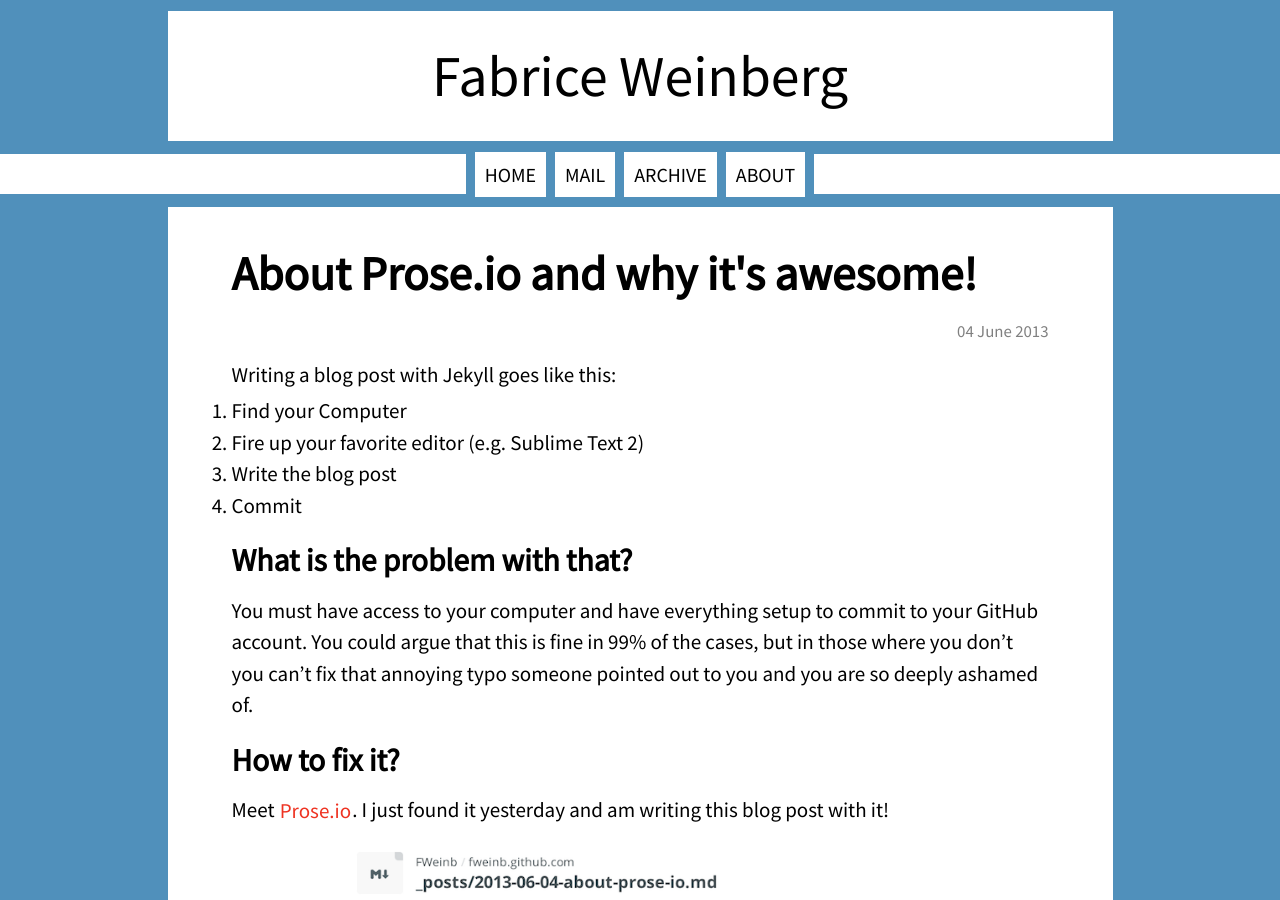
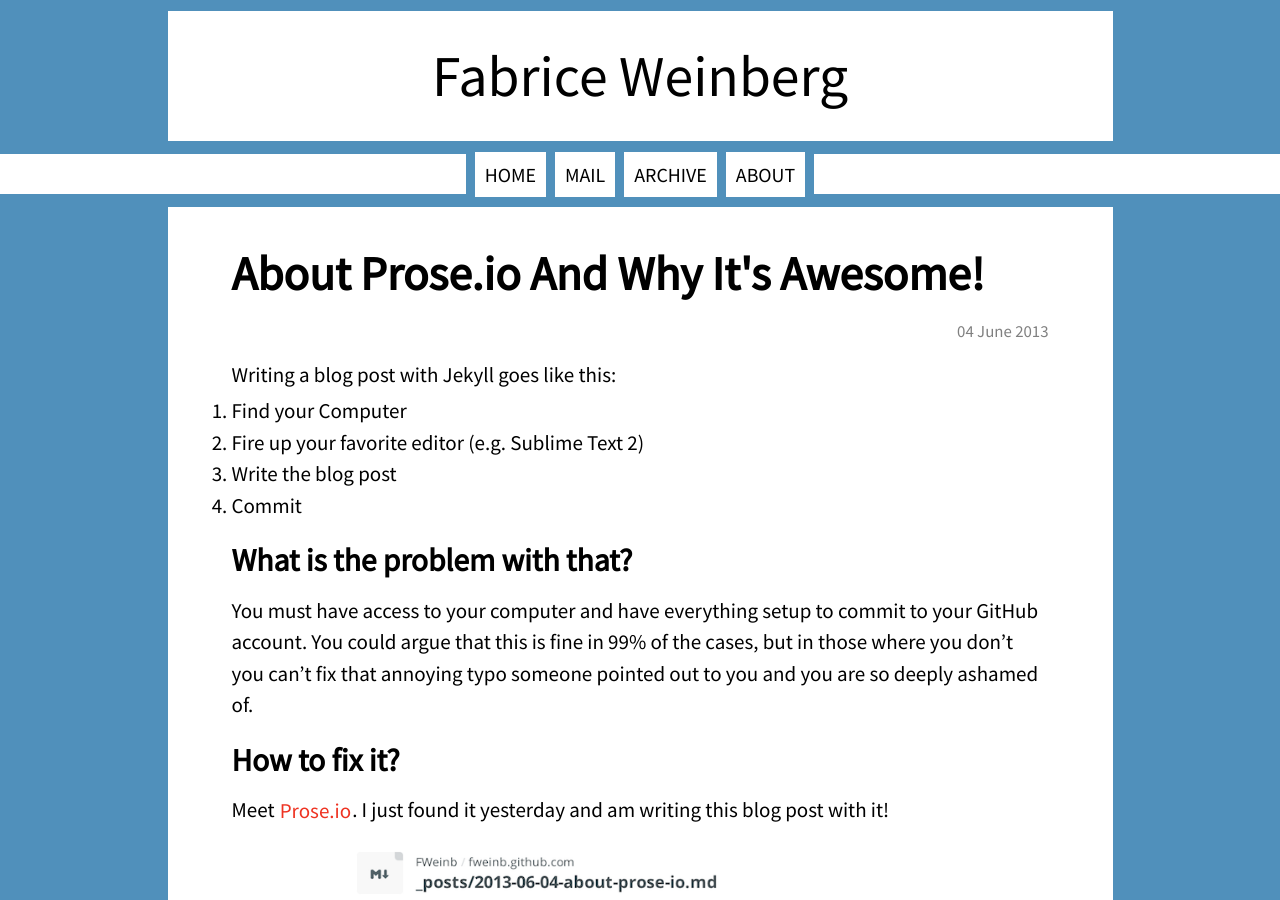
Before and after one commit to FWeinb/fweinb.github.com, a Jekyll site: the page built from _posts/2013-06-04-about-prose-io.md, in a window 1280 px wide and 900 px high. Built offline with Jekyll 4.4.1, drawn with Linux system fonts in a browser that asks for light colours; Markdown is read by kramdown in place of the engine named in the settings.

```diff
--- a/_posts/2013-06-04-about-prose-io.md
+++ b/_posts/2013-06-04-about-prose-io.md
@@ -3,7 +3,7 @@ published:
   - "true"
   - published
 layout: post
-title: "About Prose.io and why it's awesome!"
+title: "About Prose.io And Why It's Awesome!"
 
 ---
 
```
